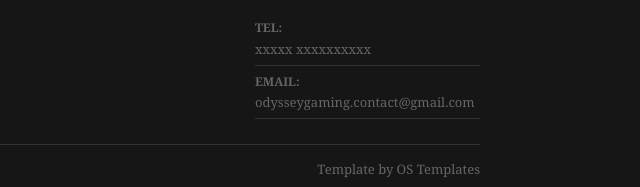
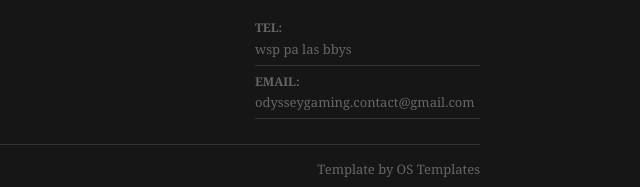
Before and after one commit to OdyseeyGaming/Proyecto_odyssey, a plain HTML site: page index.html in a window 1280 px wide. Shown: the part 1922-2109 px from the top of the page, 640-1280 px from the left. Drawn offline with Linux system fonts and the light colour scheme.

Commit message:
prueba de guia

```diff
--- a/index.html
+++ b/index.html
@@ -241,7 +241,7 @@ $(document).ready(function () {
       <h2>Contactanos</h2>
       <ul>
         <li><strong class="title">Tel:</strong><br />
-          xxxxx xxxxxxxxxx</li>
+          wsp pa las bbys</li>
         <li><strong class="title">Email:</strong><br />
           <a href="https://www.google.com/intl/es-419/gmail/about/">odysseygaming.contact@gmail.com</a></li>
       </ul>
```
